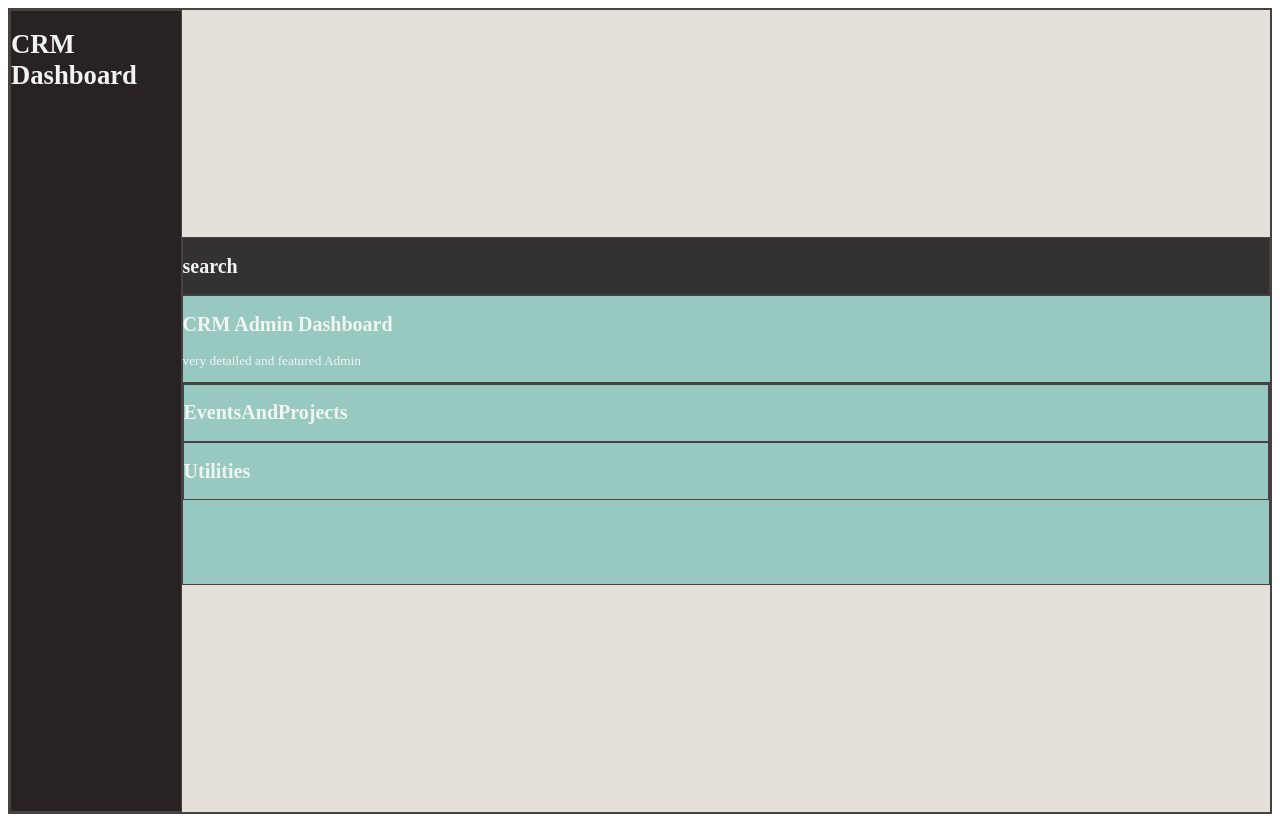
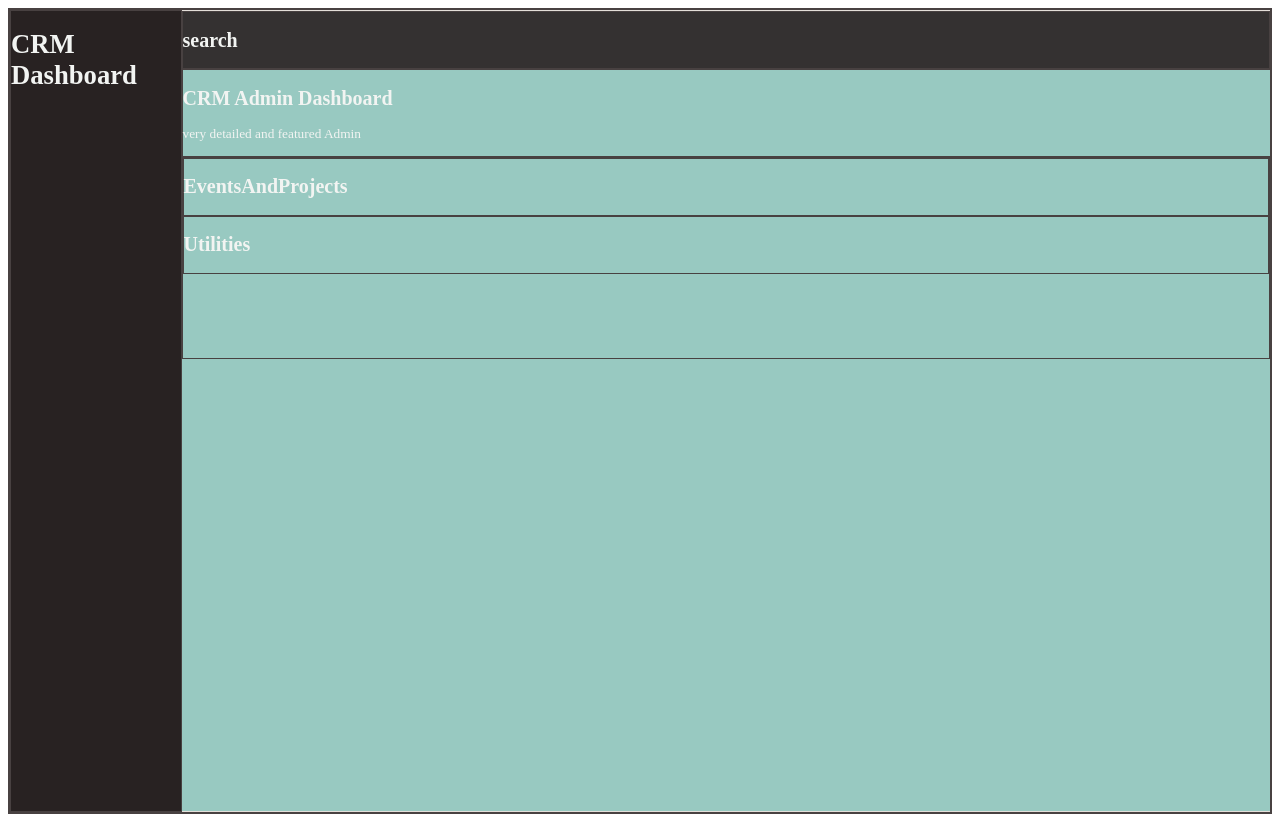
Before and after one commit to nawagirwacatherine/INTERVIEW2, a React (Vite) app in the folder interview2/: page / in a window 1280 px wide. Built offline with nearby package versions, Linux system fonts and the light colour scheme.

Commit message:
Add heigh to section

```diff
--- a/interview2/src/styles/App.css
+++ b/interview2/src/styles/App.css
@@ -5,6 +5,7 @@
     align-items: center;
     color: rgb(242, 244, 242);
     background-color:  rgb(228, 223, 217);
+    justify-content: space-evenly;
 
 
 }
@@ -12,7 +13,9 @@
 section{
   flex-direction: column;
   width: 100%;
+  height: 800px;
   background-color: rgb(152, 201, 193);
+
 
 }
 
```
